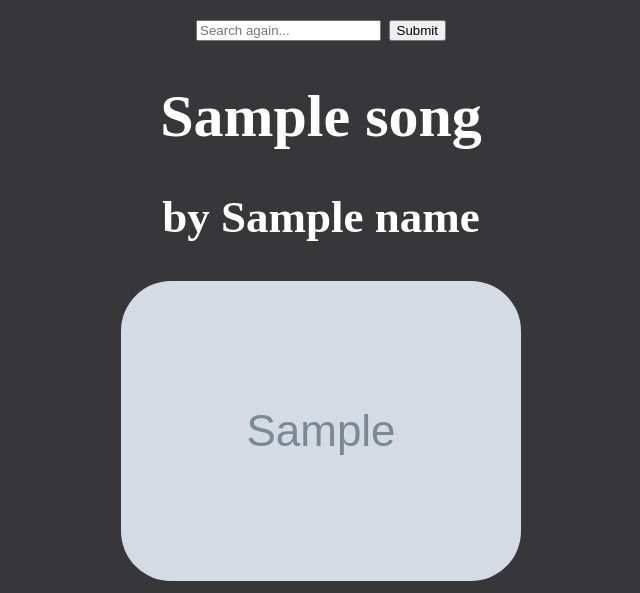
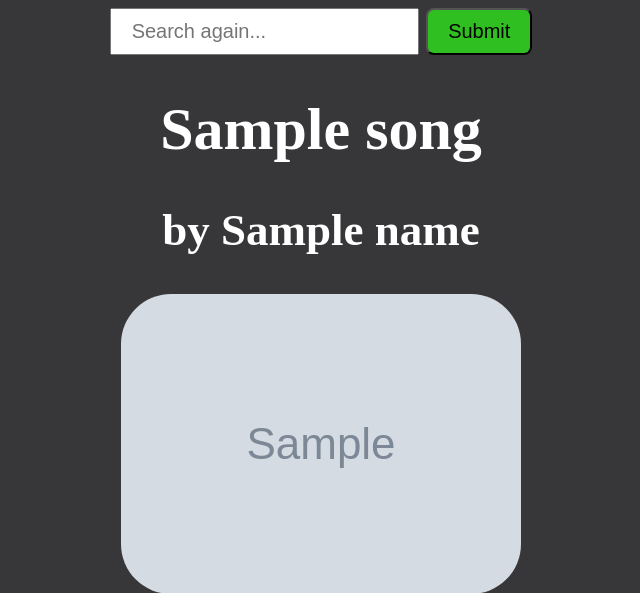
Before and after one commit to NJIT-CS490-SP21/project1-fal6, a Flask app: template templates/index.html in a window 1280 px wide. Shown: the top 593 px of the page, without its empty margins (319-959 px from the left). Run offline with Flask 2, Linux system fonts and the light colour scheme; the template is opened without the code that fills it: most values are stand-ins (such as "Sample title", 1, 10 or a date in 2020); grey boxes marked "Sample" are stand-in pictures.

Commit message:
Fixed styling on artist page search bar

```diff
--- a/static/styles.css
+++ b/static/styles.css
@@ -15,6 +15,22 @@ img{
     color: rgb(52, 122, 235);
 }
 
+.text_input_artist{
+    padding: 10px 20px;
+    font-size: 20px;
+}
+
+.submit_input_artist{
+    padding: 10px 20px;
+    font-size: 20px;
+    background-color:rgb(48, 191, 33);
+    border-radius:8px;
+}
+.submit_input_artist:hover {
+  background-color: rgb(36, 145, 25);
+}
+
+
 .text_input{
     padding: 20px 30px;
     font-size: 30px;
@@ -23,7 +39,6 @@ img{
     padding: 20px 30px;
     font-size: 30px;
     background-color:rgb(48, 191, 33);
-    border:none;
     border-radius:8px;
 }
 .submit_input:hover {
--- a/templates/index.html
+++ b/templates/index.html
@@ -7,8 +7,8 @@
     </head>
     <body>
         <form method="POST">
-                <input type="text" name="text" placeholder="Search again..." required>
-                <input type="submit">
+                <input class="text_input_artist" type="text" name="text" placeholder="Search again..." required>
+                <input class="submit_input_artist" type="submit">
         </form>
         <h1>{{ song["name"] }}</h1>
         <h2>by {{ name }}</h2>
```
